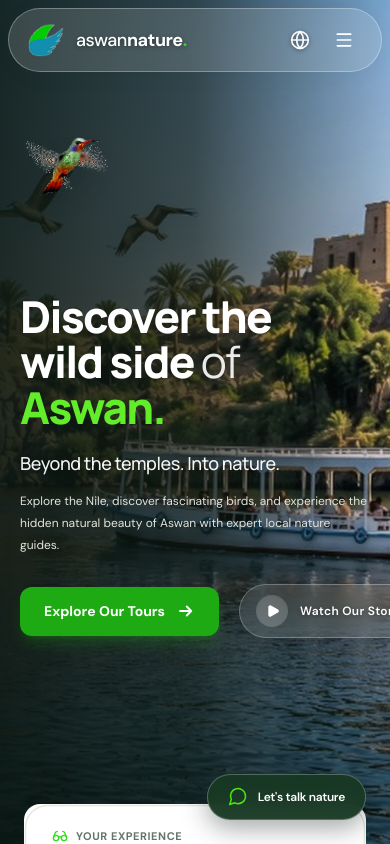
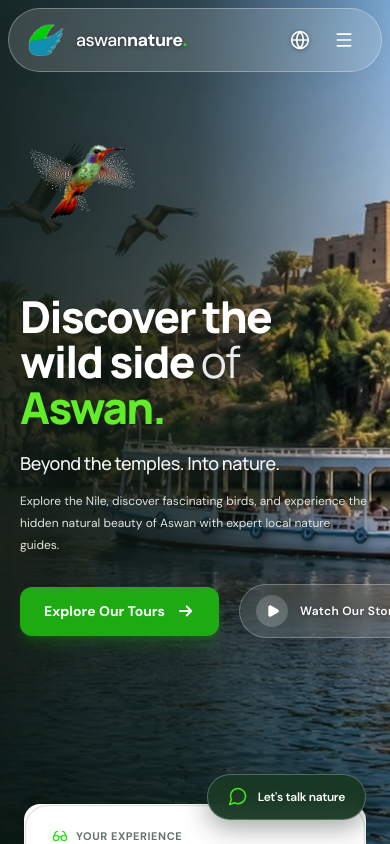
Before and after one commit to Islam-Shahat/Aswan-Nature, a React (Vite) app: page / in a window 390 px wide. Shown: the top 844 px of the page. Built offline with nearby package versions, Linux system fonts and the light colour scheme; a web font is replaced by a local one.

Commit message:
feat(companion): enlarge flying bird scale across all breakpoints

```diff
--- a/src/components/FlyingBirdCompanion.jsx
+++ b/src/components/FlyingBirdCompanion.jsx
@@ -132,8 +132,8 @@ export const FlyingBirdCompanion = ({ currentLang = 'EN' }) => {
       const targetSide = group % 2 === 0 ? 'left' : 'right';
       state.activeSide = targetSide;
 
-      // Responsive margin constants
-      const birdWidth = winWidth < 640 ? 110 : winWidth < 1024 ? 140 : 160;
+      // Responsive margin constants adjusted for enlarged bird scale
+      const birdWidth = winWidth < 640 ? 144 : winWidth < 1024 ? 190 : 230;
       const margin = winWidth < 640 ? 12 : winWidth < 1024 ? 24 : 36;
 
       // 3. Compute target horizontal position
@@ -215,13 +215,13 @@ export const FlyingBirdCompanion = ({ currentLang = 'EN' }) => {
           <img
             src="/assets/flying-bird.gif"
             alt="Flying bird companion"
-            className="w-28 sm:w-36 md:w-40 lg:w-44 h-auto drop-shadow-[0_10px_22px_rgba(0,0,0,0.24)] hover:scale-105 transition-transform duration-200"
+            className="w-36 sm:w-44 md:w-52 lg:w-60 xl:w-64 h-auto drop-shadow-[0_12px_28px_rgba(0,0,0,0.28)] hover:scale-105 transition-transform duration-200"
             draggable="false"
           />
 
           {/* Interactive Tooltip on Hover */}
           <div
-            className={`opacity-0 group-hover:opacity-100 transition-opacity duration-200 pointer-events-none absolute -bottom-7 whitespace-nowrap bg-black/85 backdrop-blur-md text-white text-[11px] font-bold px-2.5 py-1 rounded-full shadow-lg border border-white/10 ${
+            className={`opacity-0 group-hover:opacity-100 transition-opacity duration-200 pointer-events-none absolute -bottom-8 whitespace-nowrap bg-black/85 backdrop-blur-md text-white text-[11px] font-bold px-2.5 py-1 rounded-full shadow-lg border border-white/10 ${
               isAr ? 'left-2' : 'right-2'
             }`}
           >
```
